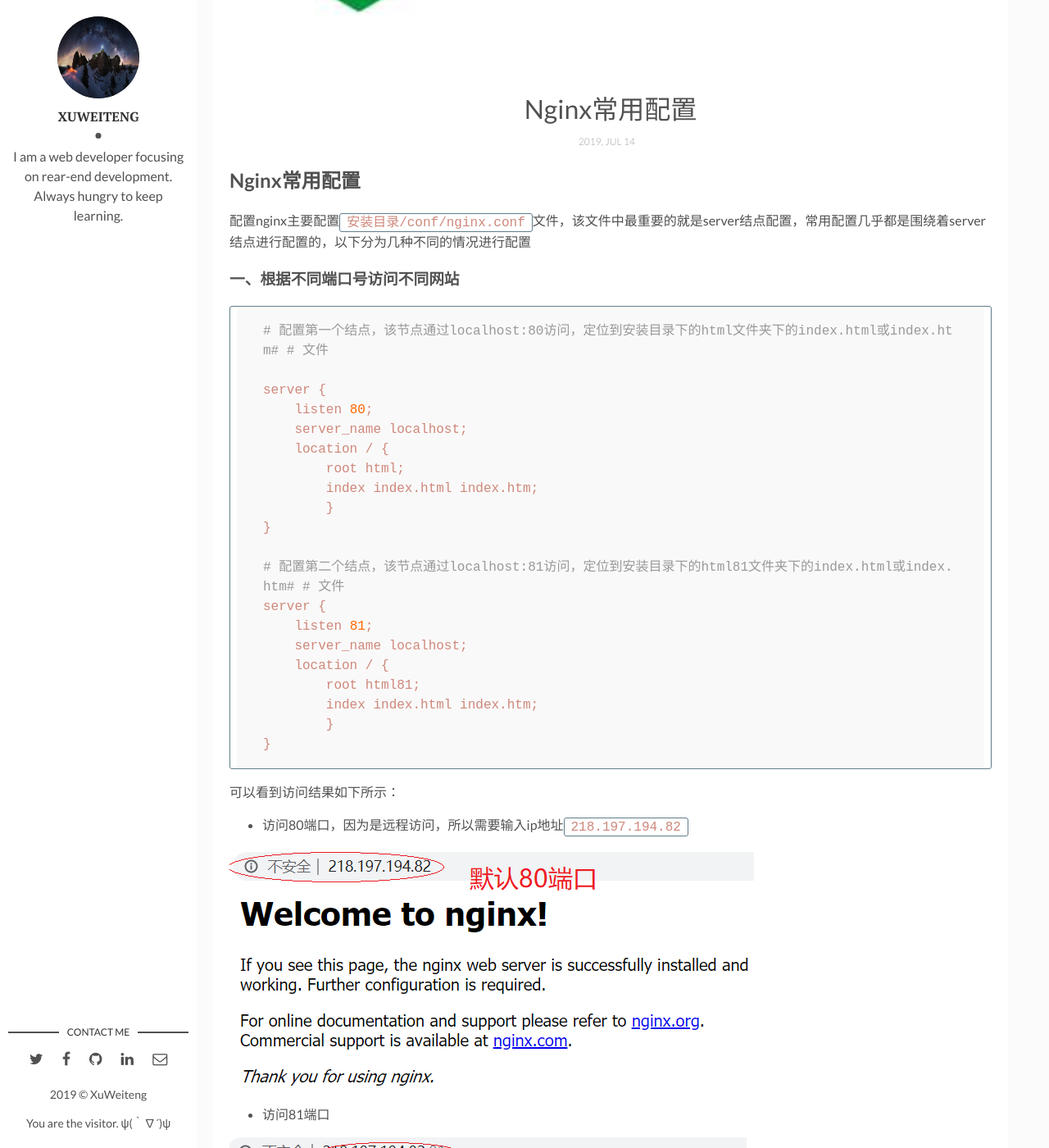
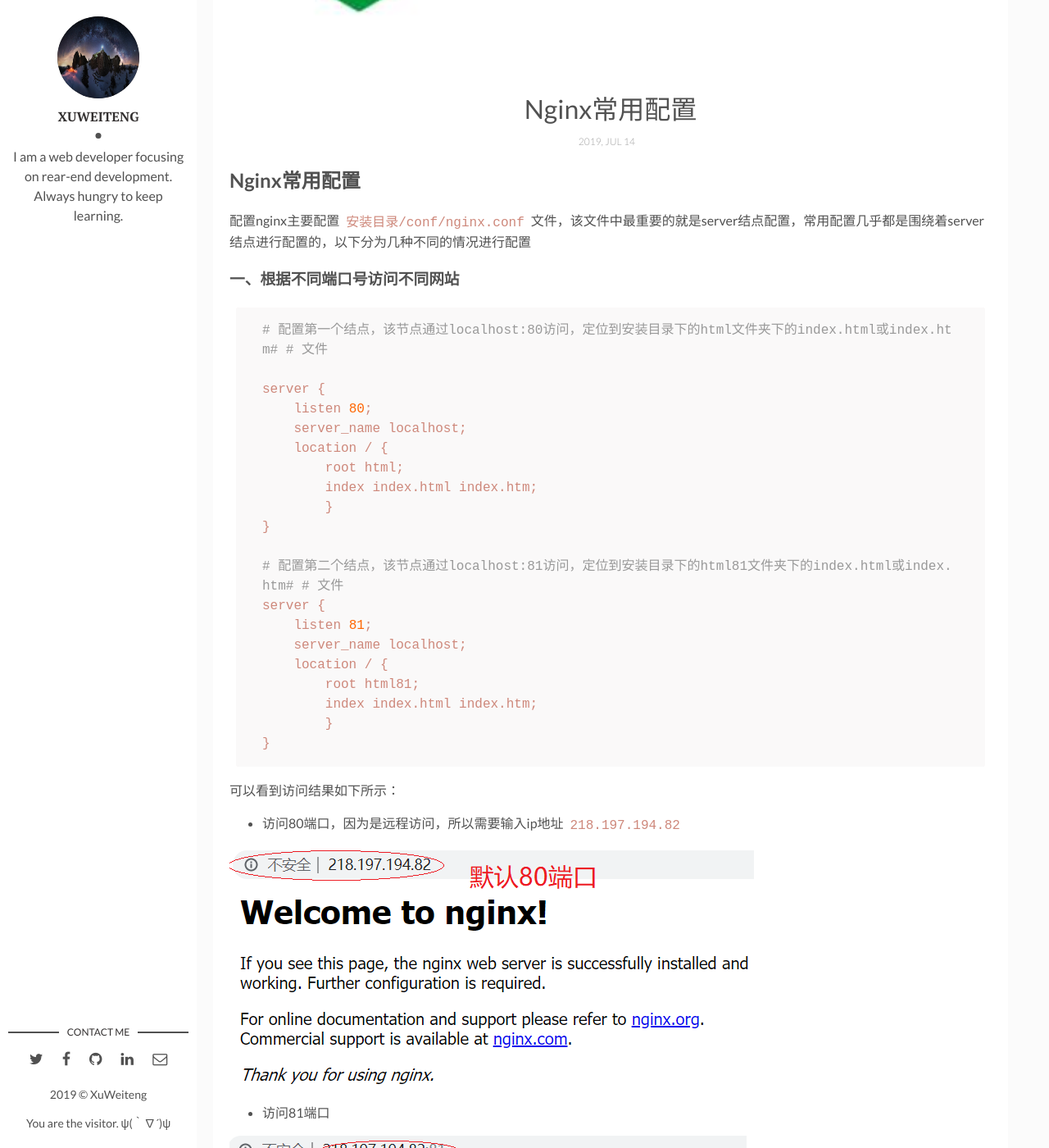
Before and after one commit to MrXWTe/MrXWTe.github.io, a Jekyll site: the page built from _posts/2019-07-14-Nginx常用配置.md, in a window 1280 px wide and 1400 px high, scrolled down 438 px. Shown: the whole window at 82% size. Built offline with Jekyll 4.4.1, drawn with Linux system fonts in a browser that asks for light colours; comment, search, counter and statistics services are not loaded.

Commit message:
修改CSS样式：highlighter-rouge border: 1px -> 0px
未修改的样式渲染后md文件中的代码有框，修改后把框给删除了

```diff
--- a/assets/css/main.css
+++ b/assets/css/main.css
@@ -446,7 +446,7 @@
 .highlighter-rouge {
   color: #ce887b;
   font-weight: 400;
-  border: 1px solid #607D8B;
+  border: 0px solid #607D8B;
   -webkit-border-radius: 3px;
           border-radius: 3px;
   padding: 0.1rem 0.5rem;
```
